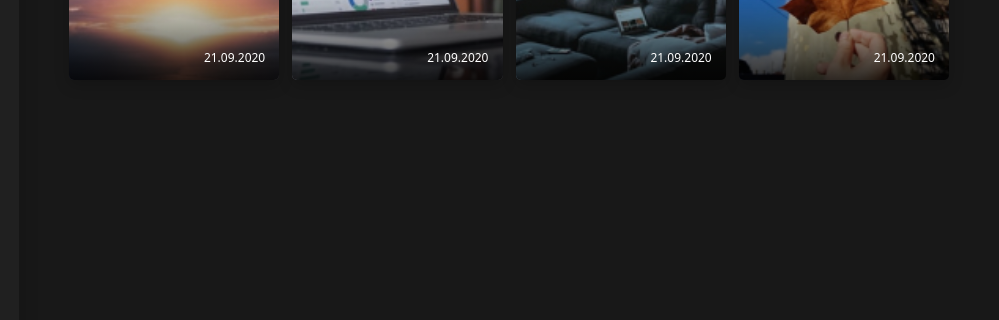
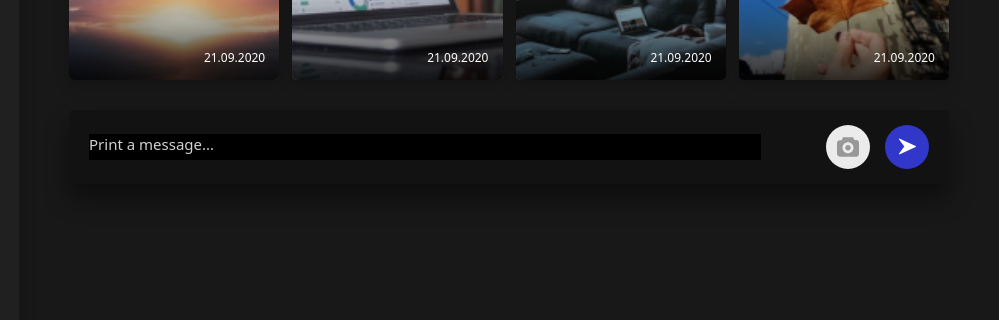
Before and after one commit to MaxYashch/john_blog, a website: page src/index.html in a window 1280 px wide. Shown: the part 215-535 px from the top of the page, 281-1280 px from the left. Drawn offline with nearby package versions, Linux system fonts and the light colour scheme; files that its build step writes are made by us from their sources.

Commit message:
add add-fast-post block

```diff
--- a/src/assets/scss/blocks/add-post.scss
+++ b/src/assets/scss/blocks/add-post.scss
@@ -0,0 +1,65 @@
+.add-post {
+    margin-bottom: 3rem;
+    padding: 1.5rem 2rem;
+
+    background-color: $secondary;
+    box-shadow: 0 15px 25px rgba(#000000, .45);
+    border-radius: 5px;
+}
+
+.add-post__form {
+    display: flex;
+    align-items: center;
+}
+
+.add-post__textarea {
+    display: block;
+    width: 80%;
+    height: 2.6rem;
+    font-family: inherit;
+    font-size: 1.5rem;
+    color: $white;
+    border: none;
+    background: #000000;
+    resize: none;
+
+    &::placeholder{
+        color: #D2D2D2;
+    }
+ }
+
+.add-post__form-actions {
+    width: 20%;
+    display: flex;
+    justify-content: flex-end;
+}
+
+.add-post__file,
+.add-post__send {
+    display: block;
+    width: 4.4rem;
+    height: 4.4rem;
+    border-radius: 50%;
+    cursor: pointer;
+    border: none;
+
+    transition: background-color .2s linear;
+}
+
+.add-post__file {
+    background: #EBEBEB url("../images/add-post-camera.svg") center no-repeat;
+    input {
+    display: none;
+    }
+    &:hover {
+        background-color: darken(#EBEBEB, 10%);
+    }
+}
+
+.add-post__send {
+    margin-left: 1.5rem;
+   background-color: $blue;
+   &:hover {
+    background-color: darken($blue, 10%);
+}
+}
--- a/src/assets/scss/style.scss
+++ b/src/assets/scss/style.scss
@@ -60,3 +60,4 @@ body {
 @import "blocks/sidebar";
 @import "blocks/main";
 @import "blocks/stories";
+@import "blocks/add-post.scss";
--- a/src/index.html
+++ b/src/index.html
@@ -54,9 +54,22 @@ title: John's blog
     </div>
 </div>
 
-
-
 <!-- POST BLOCK -->
 <div class="add-post">
+    <form class="add-post__form" action="/" method="post">
+        <textarea
+            class="add-post__textarea"
+            name="post-text"
+            placeholder="Print a message..."
+        ></textarea>
 
+        <div class="add-post__form-actions">
+            <label class="add-post__file" for="add-post-file">
+                <input type="file" id="add-post-file" />
+            </label>
+            <button class="add-post__send" type="submit">
+                <img src="./assets/images/add-post-send.svg" alt="" />
+            </button>
+        </div>
+    </form>
 </div>
```
Also changed, not shown: src/assets/images/add-post-camera.svg (added), src/assets/images/add-post-send.svg (added).
